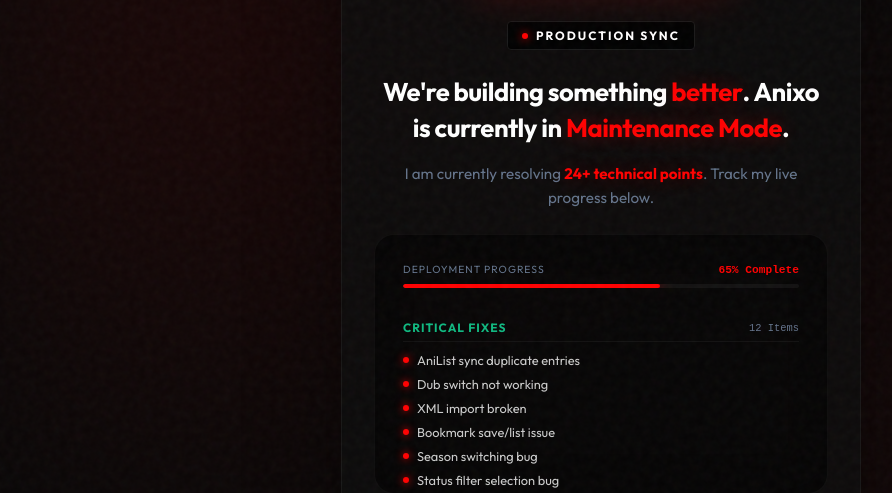
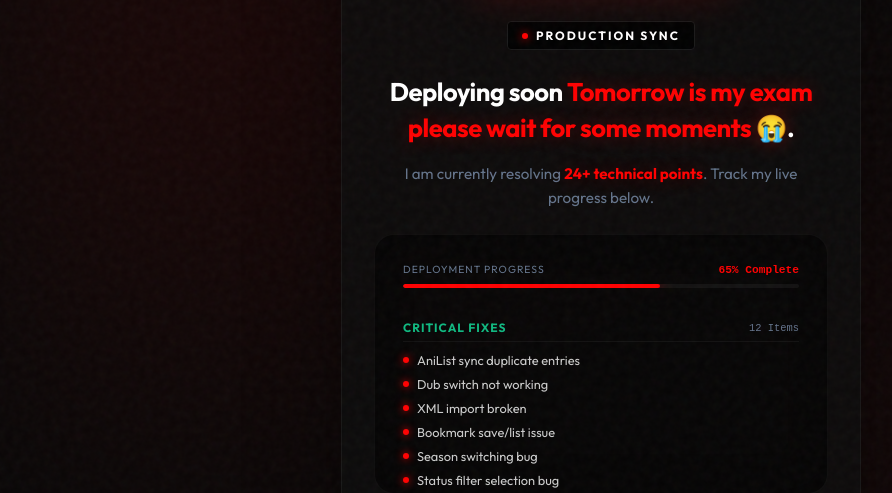
Before and after one commit to porkupine-git/production, a website built with Vite: page index.html in a window 1280 px wide. Shown: the part 279-772 px from the top of the page, without its empty margins (39-931 px from the left). Built offline with nearby package versions, Linux system fonts and the light colour scheme.

Commit message:
Update index.html

```diff
--- a/index.html
+++ b/index.html
@@ -24,7 +24,7 @@
         </div>
 
         <div class="message">
-            We're building something <span class="highlight">better</span>. Anixo is currently in <span class="highlight">Maintenance Mode</span>.
+            Deploying soon  <span class="highlight"> Tomorrow is my exam please wait for some moments 😭</span>.
         </div>
 
         <div class="sub-message">
```
